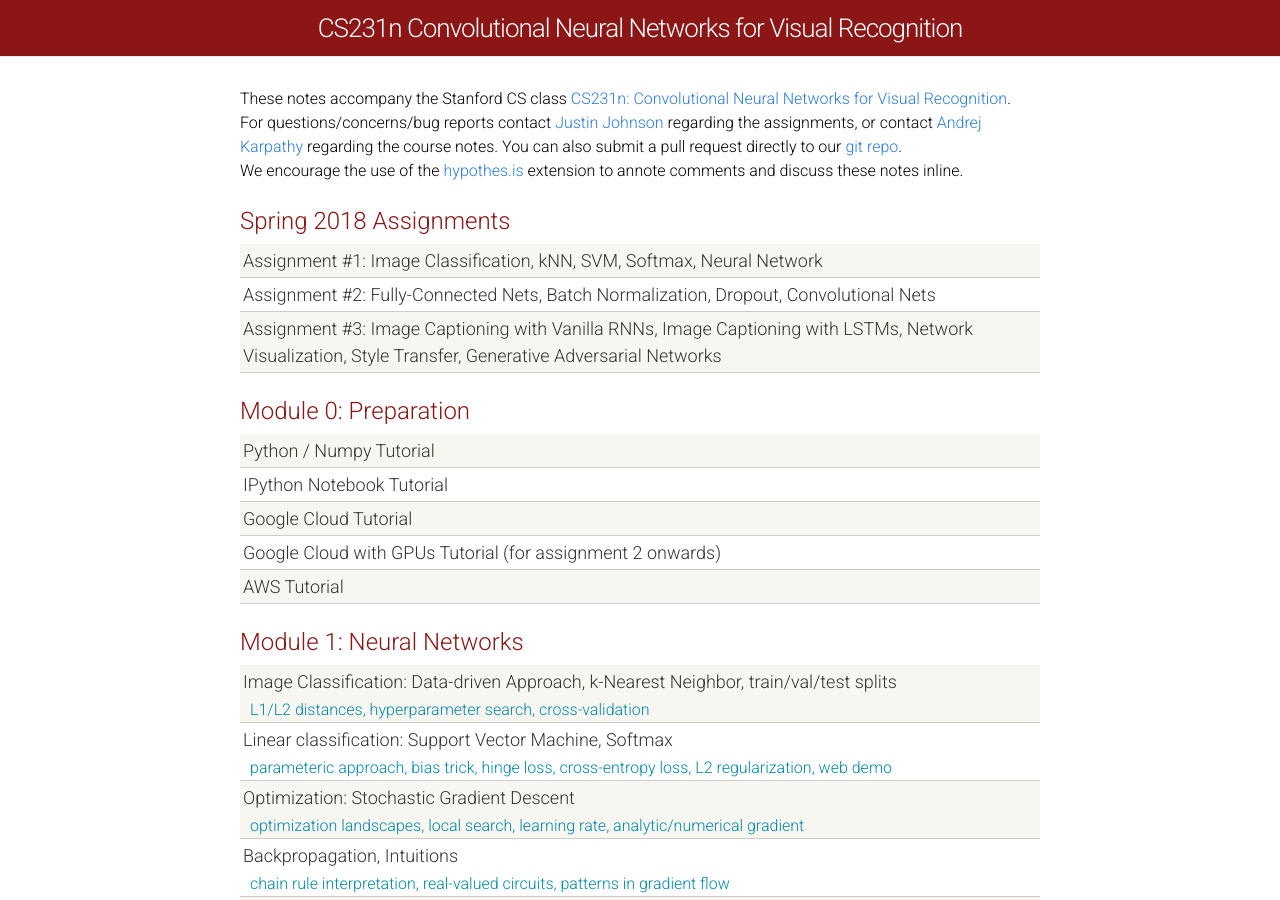
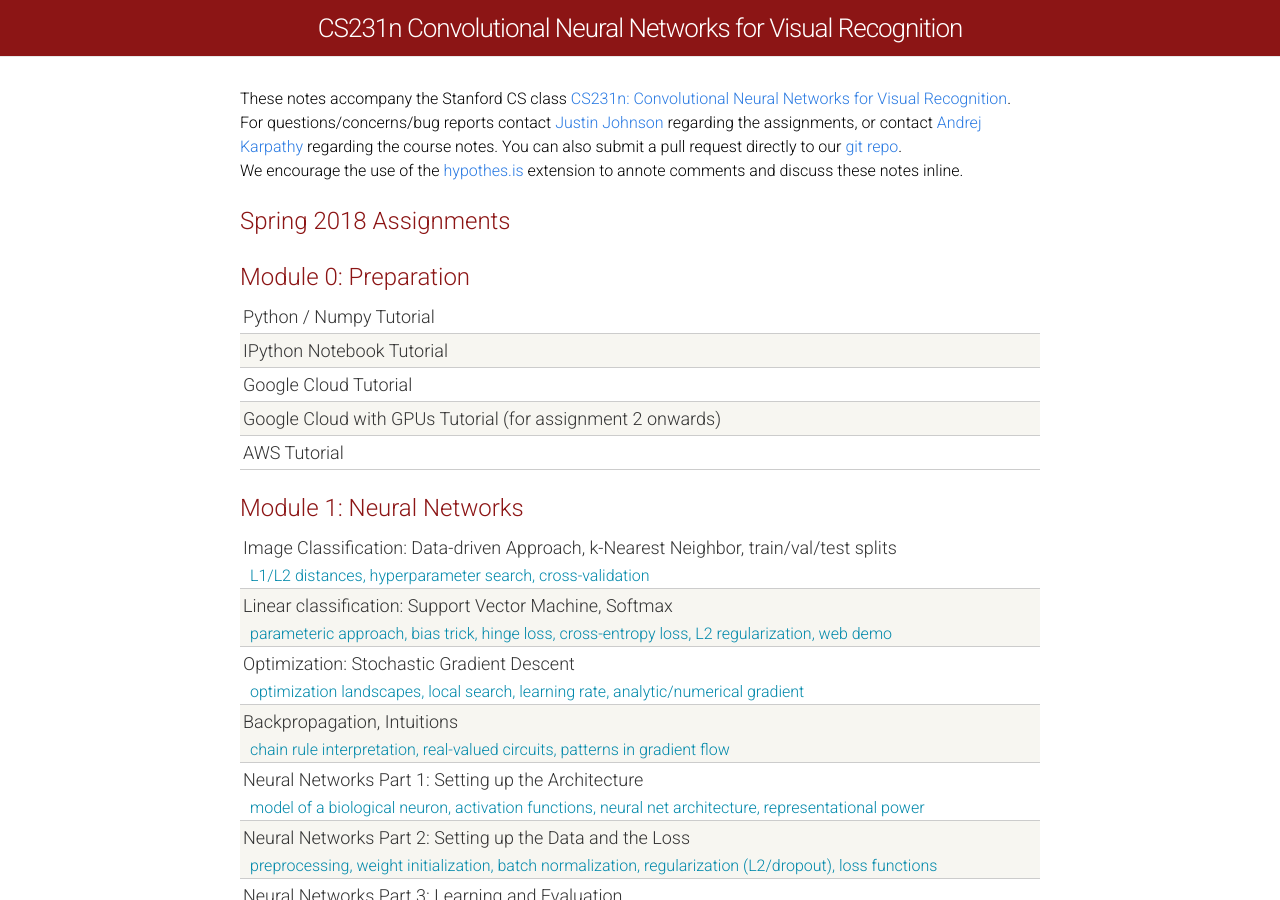
Before and after one commit to cs231n/cs231n.github.io, a Jekyll site: the page built from index.html, in a window 1280 px wide and 900 px high. Built offline with Jekyll 4.4.1, drawn with Linux system fonts in a browser that asks for light colours.

Commit message:
hide assignment links for now

```diff
--- a/index.html
+++ b/index.html
@@ -15,25 +15,25 @@
   <div class="materials-wrap">
     <div class="module-header">Spring 2018 Assignments</div>
 
-    <div class="materials-item">
-      <a href="assignments2018/assignment1/">
-        Assignment #1: Image Classification, kNN, SVM, Softmax, Neural Network
-      </a>
-    </div>
+    <!--<div class="materials-item">-->
+      <!--<a href="assignments2018/assignment1/">-->
+        <!--Assignment #1: Image Classification, kNN, SVM, Softmax, Neural Network-->
+      <!--</a>-->
+    <!--</div>-->
 
-    <div class="materials-item">
-      <a href="assignments2018/assignment2/">
-        Assignment #2: Fully-Connected Nets, Batch Normalization, Dropout,
-        Convolutional Nets
-      </a>
-    </div>
-
-    <div class="materials-item">
-      <a href="assignments2018/assignment3/">
-        Assignment #3: Image Captioning with Vanilla RNNs, Image Captioning
-	with LSTMs, Network Visualization, Style Transfer, Generative Adversarial Networks
-      </a>
-    </div>
+    <!--<div class="materials-item">-->
+      <!--<a href="assignments2018/assignment2/">-->
+        <!--Assignment #2: Fully-Connected Nets, Batch Normalization, Dropout,-->
+        <!--Convolutional Nets-->
+      <!--</a>-->
+    <!--</div>-->
+	  <!---->
+    <!--<div class="materials-item">-->
+      <!--<a href="assignments2018/assignment3/">-->
+        <!--Assignment #3: Image Captioning with Vanilla RNNs, Image Captioning -->
+	<!--with LSTMs, Network Visualization, Style Transfer, Generative Adversarial Networks-->
+      <!--</a>-->
+    <!--</div>-->
 
     <!--
     <div class="module-header">Winter 2016 Assignments</div>
```
